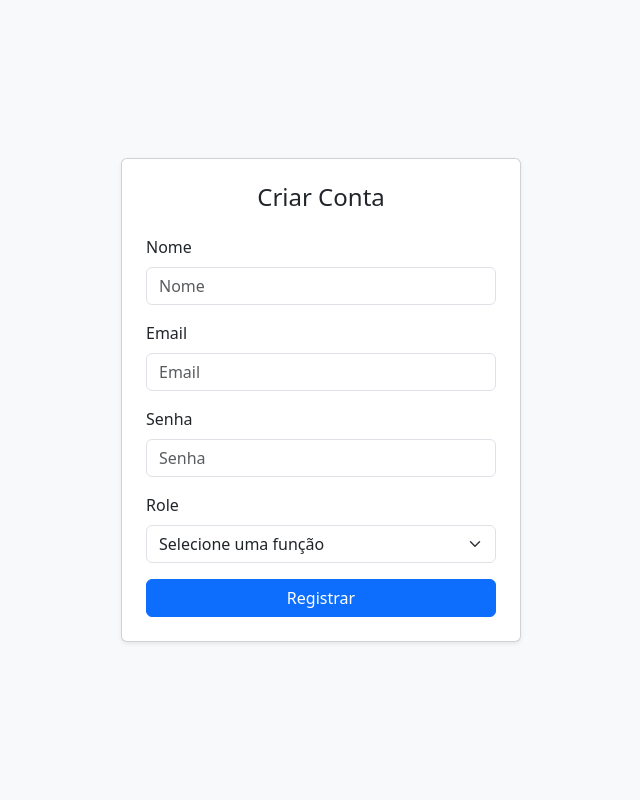
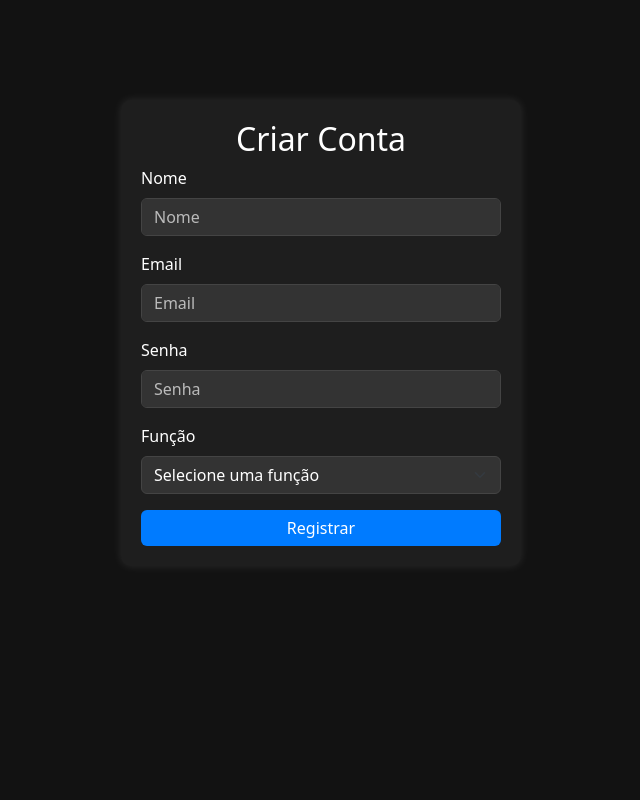
Before and after one commit to NataRabelo/SISTEMA_WNR, a Flask app: page /registro in a window 1280 px wide. Shown: the whole page, without its empty margins (319-959 px from the left). Run offline with Flask 3, Linux system fonts and the light colour scheme; a user stored in the database is signed in.

Commit message:
Comecei a administração de usuários

```diff
--- a/app/__init__.py
+++ b/app/__init__.py
@@ -38,6 +38,7 @@ def create_app():
     from app.routes.professional_routes import professional_bp
     from app.routes.report_routes import report_bp
     from app.routes.utils import utils_bp
+    from app.routes.adm_route import adm_bp
 
     app.register_blueprint(auth_bp)
     app.register_blueprint(client_bp)
@@ -48,5 +49,6 @@ def create_app():
     app.register_blueprint(professional_bp)
     app.register_blueprint(report_bp)
     app.register_blueprint(utils_bp)
+    app.register_blueprint(adm_bp)
 
     return app
--- a/app/routes/__init__.py
+++ b/app/routes/__init__.py
@@ -0,0 +1 @@
+# Arquivo criado para inicializar o pacote de rotas
--- /dev/null
+++ b/app/routes/adm_route.py
@@ -0,0 +1,45 @@
+from flask import Blueprint, render_template, request, redirect, url_for, flash
+from flask_login import login_user, logout_user, login_required
+from app.utils.decorators import role_required
+from app.models import Usuario
+from app import bcrypt, db
+
+adm_bp = Blueprint('adm_bp', __name__)
+
+@adm_bp.route('/registro', methods=['GET', 'POST'])
+@login_required
+@role_required('admin')
+def registro():
+    if request.method == 'POST':
+        nome    = request.form.get('name')
+        email   = request.form.get('email')
+        senha   = request.form.get('senha')
+        role    = request.form.get('role')
+
+        verificar_email = Usuario.query.filter_by(email=email).first()
+        if verificar_email:
+            flash('Email já cadastrado', 'error')
+            return redirect(url_for('adm_bp.usuarios'))
+
+        senha_criptografada = bcrypt.generate_password_hash(senha).decode('utf-8')
+        usuario = Usuario(nome=nome, email=email, senha=senha_criptografada, role=role)
+        db.session.add(usuario)
+        db.session.commit()
+        flash('Registro realizado com sucesso!', 'success')
+        return redirect(url_for('adm_bp.usuarios'))
+
+    return render_template('usuarios/registrar_usuario.html')
+
+@adm_bp.route('/editar_usuario/<int:id>', methods=['GET', 'POST'])
+def editar_usuario(id):
+    usuario = Usuario.query.get_or_404(id)
+    if request.method == 'POST':
+        usuario.nome = request.form.get('name')
+        usuario.email = request.form.get('email')
+        usuario.senha = bcrypt.generate_password_hash(request.form.get('senha')).decode('utf-8')
+        usuario.role = request.form.get('role')
+
+        db.session.commit()
+        flash('Usuario editado com sucesso', 'success')
+        return redirect(url_for('main_bp.menu'))
+    return render_template('usuarios/editar_usuario.html', usuario=usuario)
--- a/app/routes/auth_routes.py
+++ b/app/routes/auth_routes.py
@@ -5,30 +5,6 @@ from app.models import Usuario
 from app import bcrypt, db
 
 auth_bp = Blueprint('auth_bp', __name__)
-
-@auth_bp.route('/registro', methods=['GET', 'POST'])
-@login_required
-@role_required('admin')
-def registro():
-    if request.method == 'POST':
-        nome = request.form.get('name')
-        email = request.form.get('email')
-        senha = request.form.get('senha')
-        role = request.form.get('role')
-
-        verificar_email = Usuario.query.filter_by(email=email).first()
-        if verificar_email:
-            flash('Email já cadastrado', 'error')
-            return redirect(url_for('auth_bp.registro'))
-
-        senha_criptografada = bcrypt.generate_password_hash(senha).decode('utf-8')
-        usuario = Usuario(nome=nome, email=email, senha=senha_criptografada, role=role)
-        db.session.add(usuario)
-        db.session.commit()
-        flash('Registro realizado com sucesso!', 'success')
-        return redirect(url_for('auth_bp.login'))
-
-    return render_template('main/registro.html')
 
 @auth_bp.route('/deletar_usuario/<int:id>', methods=['GET', 'POST'])
 @login_required
@@ -43,9 +19,8 @@ def deletar_usuario(id):
 @auth_bp.route('/login', methods=['GET', 'POST'])
 def login():
     if request.method == 'POST':
-        email = request.form.get('email')
-        senha = request.form.get('senha')
-
+        email   = request.form.get('email')
+        senha   = request.form.get('senha')
 
         usuario = Usuario.query.filter_by(email=email).first()
         if usuario and usuario.senha and bcrypt.check_password_hash(usuario.senha, senha):
--- a/app/routes/client_routes.py
+++ b/app/routes/client_routes.py
@@ -69,7 +69,7 @@ def cadastrar_cliente():
 
         db.session.add(cliente)
         db.session.commit()
-        flash("Cadastro realizado com sucesso!", "success")  # Mensagem de sucesso com categoria
+        flash("Cadastro realizado com sucesso!", "success")
         return redirect(url_for('client_bp.cliente'))
 
     return render_template('clientes/form.html')
@@ -90,6 +90,7 @@ def editar_cliente(id):
     remuneracao_formatada = formatar_para_moeda(cliente.remuneracao)
     renda_familiar_formatada = formatar_para_moeda(cliente.renda_familiar)
     despesa_mensal_formatada = formatar_para_moeda(cliente.despesa_mensal)
+    idade = int(cliente.idade)
     if request.method == 'POST':
 
         idade = request.form.get('idade')
@@ -152,7 +153,7 @@ def editar_cliente(id):
         flash('Cliente atualizado com sucesso!', 'success')
         return redirect(url_for('client_bp.listar_cliente'))
 
-    return render_template('clientes/form_edit.html', cliente=cliente, remuneracao=remuneracao_formatada, renda_familiar=renda_familiar_formatada, despesa_mensal=despesa_mensal_formatada)
+    return render_template('clientes/form_edit.html', cliente=cliente, remuneracao=remuneracao_formatada, renda_familiar=renda_familiar_formatada, despesa_mensal=despesa_mensal_formatada, idade=idade)
 
 @client_bp.route('/deletar_cliente/<int:id>', methods=['GET', 'POST'])
 @login_required
--- a/app/routes/referral_routes.py
+++ b/app/routes/referral_routes.py
@@ -43,7 +43,7 @@ def criar_encaminhamento():
         verifica_encaminnhamento = Encaminhamento.query.filter_by(cliente_id=cliente_id, profissional_id=profissional_id).first()
 
         if verifica_encaminnhamento:
-            flash('Cliente já encaminhado para esse profissional', 'error')
+            flash('Cliente já encaminhado para esse profissional', 'danger')
             return redirect(url_for('encaminhamento_bp.encaminhamento'))
 
         db.session.add(encaminhamento)
--- a/app/templates/clientes/form_edit.html
+++ b/app/templates/clientes/form_edit.html
@@ -21,10 +21,11 @@
                     <label for="idade" class="form-label">Idade:</label>
                     <input type="text" class="form-control" id="idade" name="idade" value="{{ cliente.idade }}">
                 </div>
-                {% if  %}
+                {% if idade <= 17 %}
                 <div class="col-md-1 d-flex align-items-end">
                     <button type="button" class="btn btn-secondary" onclick="toggleCampos()">Mostrar/Ocultar</button>
                 </div>
+                {% endif %}
             </div>
             <div id="campos_adicionais" style="display: none">
                 <div class="row mb-3">
--- /dev/null
+++ b/app/templates/usuarios/registrar_usuario.html
@@ -0,0 +1,72 @@
+<!DOCTYPE html>
+<html lang="pt-br">
+<head>
+    <meta charset="UTF-8">
+    <meta name="viewport" content="width=device-width, initial-scale=1.0">
+    <title>Registro</title>
+    <!-- Bootstrap CSS -->
+    <link href="https://cdn.jsdelivr.net/npm/bootstrap@5.3.0/dist/css/bootstrap.min.css" rel="stylesheet">
+    <style>
+        body {
+            background-color: #121212;
+            color: #fff;
+        }
+        .container {
+            max-width: 400px;
+            margin-top: 100px;
+            background: #1e1e1e;
+            padding: 20px;
+            border-radius: 10px;
+            box-shadow: 0 0 10px rgba(255, 255, 255, 0.1);
+        }
+        .form-control, .form-select {
+            background-color: #333;
+            color: #fff;
+            border: 1px solid #444;
+        }
+        .form-control::placeholder,
+        .form-select option {
+            color: #bbb;
+        }
+        .btn-primary {
+            background-color: #007bff;
+            border: none;
+        }
+        .btn-primary:hover {
+            background-color: #0056b3;
+        }
+    </style>
+</head>
+<body>
+    <div class="container text-center">
+        <h2>Criar Conta</h2>
+        <form action="/registro" method="post">
+            <div class="mb-3 text-start">
+                <label for="name" class="form-label">Nome</label>
+                <input type="text" class="form-control" name="name" id="name" placeholder="Nome" required>
+            </div>
+            <div class="mb-3 text-start">
+                <label for="email" class="form-label">Email</label>
+                <input type="email" class="form-control" name="email" id="email" placeholder="Email" required>
+            </div>
+            <div class="mb-3 text-start">
+                <label for="senha" class="form-label">Senha</label>
+                <input type="password" class="form-control" name="senha" id="senha" placeholder="Senha" required>
+            </div>
+            <div class="mb-3 text-start">
+                <label for="role" class="form-label">Função</label>
+                <select class="form-select" name="role" id="role" required>
+                    <option value="" selected disabled>Selecione uma função</option>
+                    <option value="admin">Admin</option>
+                    <option value="financeiro">Financeiro</option>
+                    <option value="atendimento">Atendimento</option>
+                </select>
+            </div>
+            <button type="submit" class="btn btn-primary w-100">Registrar</button>
+        </form>
+    </div>
+
+    <!-- Bootstrap JS -->
+    <script src="https://cdn.jsdelivr.net/npm/bootstrap@5.3.0/dist/js/bootstrap.bundle.min.js"></script>
+</body>
+</html>
```
Also changed, not shown: app/templates/base.html (+6 -5 lines), app/templates/usuarios/editar_usuario.html (added), app/templates/usuarios/usuarios.html (added), instance/database.db.
